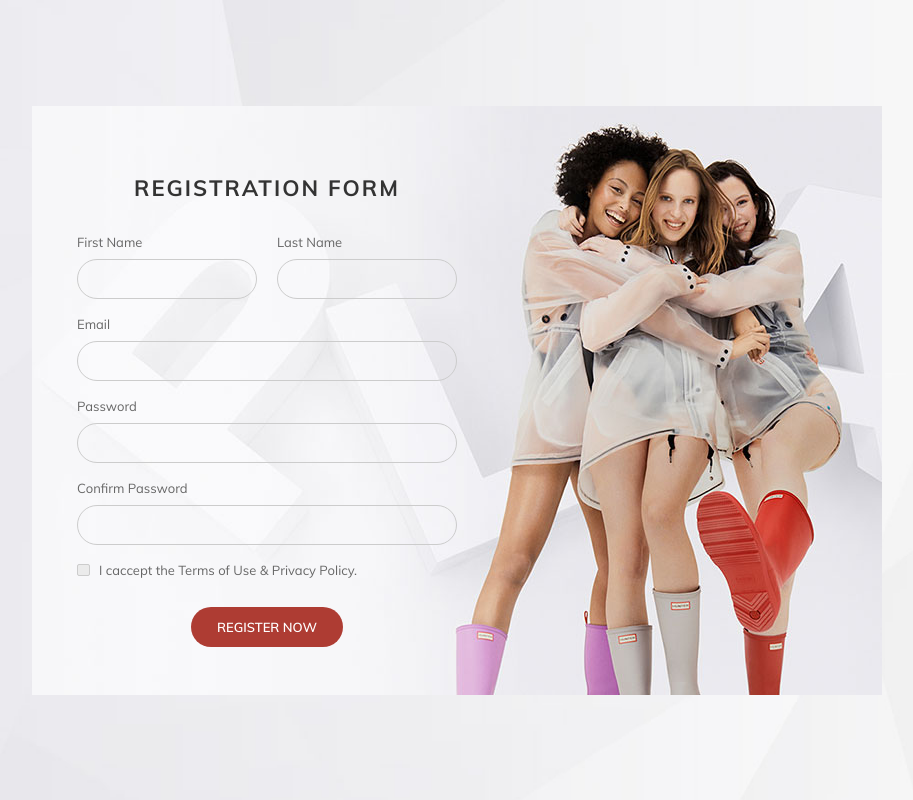
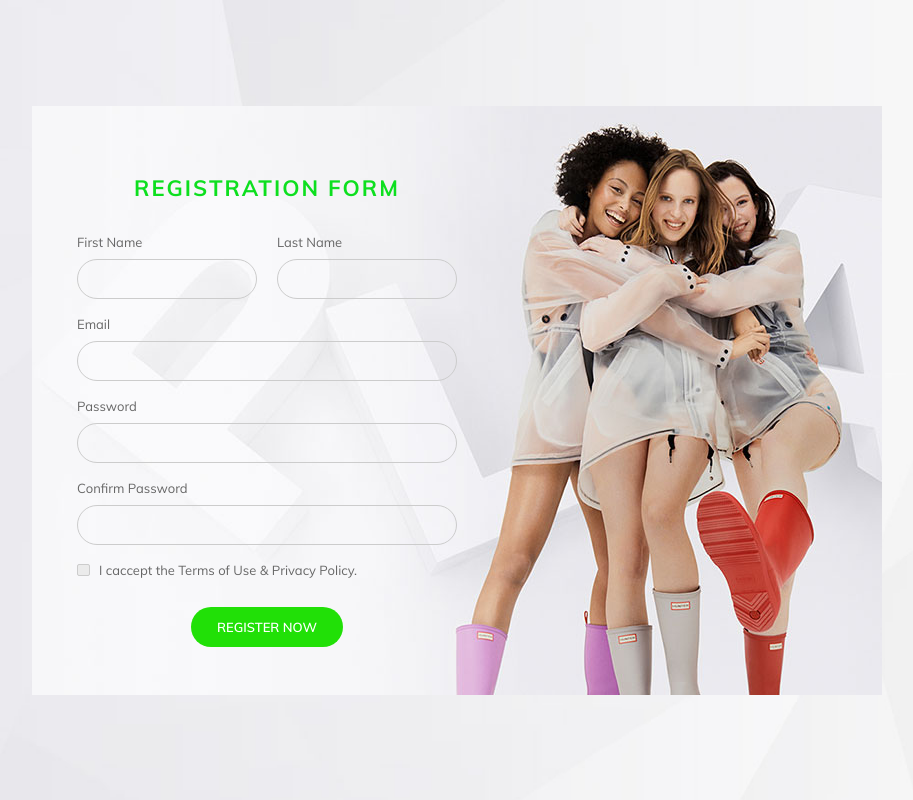
Before and after one commit to jetex-web/main-dashboard, a plain HTML site: page register-jetex/index.html in a window 1280 px wide. Shown: the whole page, without its empty margins (183-1096 px from the left). Drawn offline with Linux system fonts and the light colour scheme.

Commit message:
register modified

```diff
--- a/register-jetex/css/style.css
+++ b/register-jetex/css/style.css
@@ -58,7 +58,7 @@ a:hover {
     font-family: "Muli-Bold";
     text-align: center;
     margin-bottom: 32px;
-    color: #333;
+    color: rgb(13, 223, 31);
     letter-spacing: 2px; }
 
 form {
@@ -88,7 +88,7 @@ form {
   font-family: "Muli-Bold";
   background: none; }
   .form-control:focus {
-    border: 1px solid #ae3c33; }
+    border: 1px solid #21e007; }
 
 select {
   -moz-appearance: none;
@@ -109,7 +109,7 @@ button {
   align-items: center;
   justify-content: center;
   padding: 0;
-  background: #ae3c33;
+  background: #21e007;
   font-size: 13px;
   color: #fff;
   text-transform: uppercase;
@@ -132,7 +132,7 @@ button {
     left: 0;
     right: 0;
     bottom: 0;
-    background: #f11a09;
+    background: #198104;
     -webkit-transform: scaleX(0);
     transform: scaleX(0);
     -webkit-transform-origin: 0 50%;
```
